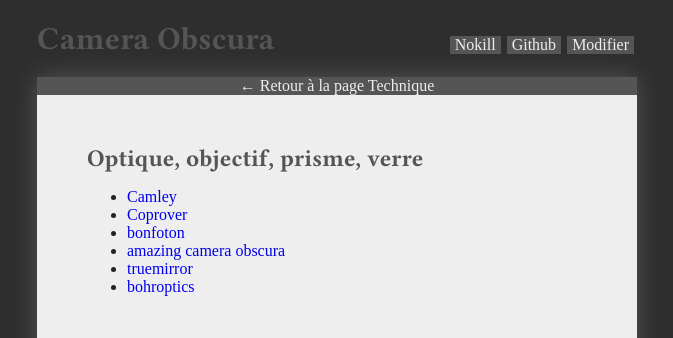
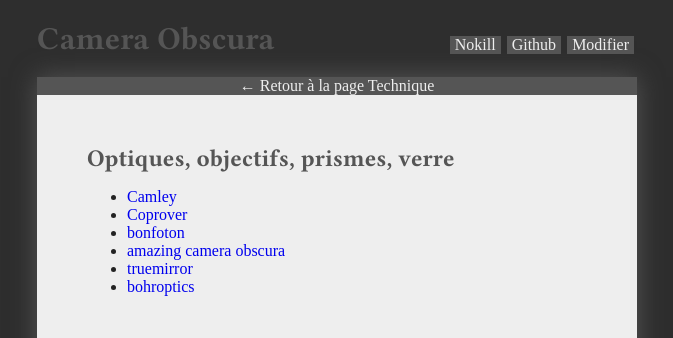
Before and after one commit to virginienokill/camera-obscura, a Jekyll site: the page built from contenu/technique/fournisseurs.md, in a window 1280 px wide. Shown: the top 338 px of the page, without its empty margins (303-976 px from the left). Built offline with Jekyll 4.4.1, drawn with Linux system fonts in a browser that asks for light colours; some web fonts are replaced; our own code applies the rules of GitHub Pages for plain Markdown files; the repository's description, which GitHub fills in, is left out.

Commit message:
Update fournisseurs.md

```diff
--- a/contenu/technique/fournisseurs.md
+++ b/contenu/technique/fournisseurs.md
@@ -1,7 +1,7 @@
 
 
 
-## Optique, objectif, prisme, verre
+## Optiques, objectifs, prismes, verre
 
 - [Camley](www.camleyphotographic.com/)
 - [Coprover](https://www.coprover.fr/)
```
